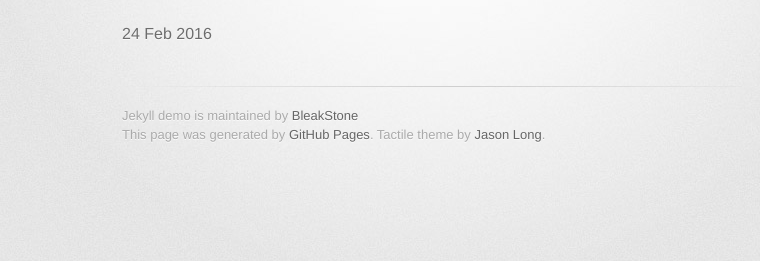
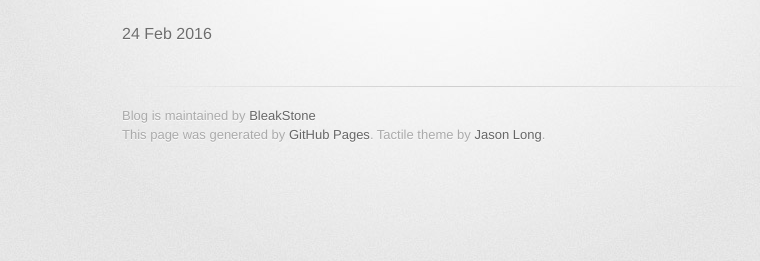
Before and after one commit to BleakStone/blog, a Jekyll site: the page built from _posts/2016-02-24-hello-world.html, in a window 1280 px wide. Shown: the part 298-559 px from the top of the page, without its empty margins (208-968 px from the left). Built offline with Jekyll 4.4.1, drawn with Linux system fonts in a browser that asks for light colours; some web fonts are replaced.

Commit message:
Update forPost.html

```diff
--- a/_layouts/forPost.html
+++ b/_layouts/forPost.html
@@ -24,7 +24,7 @@
 
         <section id="" class="clearfix">
          <a href="/jekyll_demo/index.html" id="view-on-homeicon" class="button"><span>首页</span></a>
-          <a href="https://github.com/BleakStone/jekyll_demo" id="view-on-github" class="button"><span>GitHub</span></a>
+          <a href="https://github.com/BleakStone/blog" id="view-on-github" class="button"><span>GitHub</span></a>
         </section>
 
         <hr>
@@ -33,7 +33,7 @@
         </section>
 
         <footer>
-          Jekyll demo is maintained by <a href="https://github.com/BleakStone">BleakStone</a><br>
+          Blog is maintained by <a href="https://github.com/BleakStone">BleakStone</a><br>
           This page was generated by <a href="https://pages.github.com">GitHub Pages</a>. Tactile theme by <a href="https://twitter.com/jasonlong">Jason Long</a>.
         </footer>
 
```
